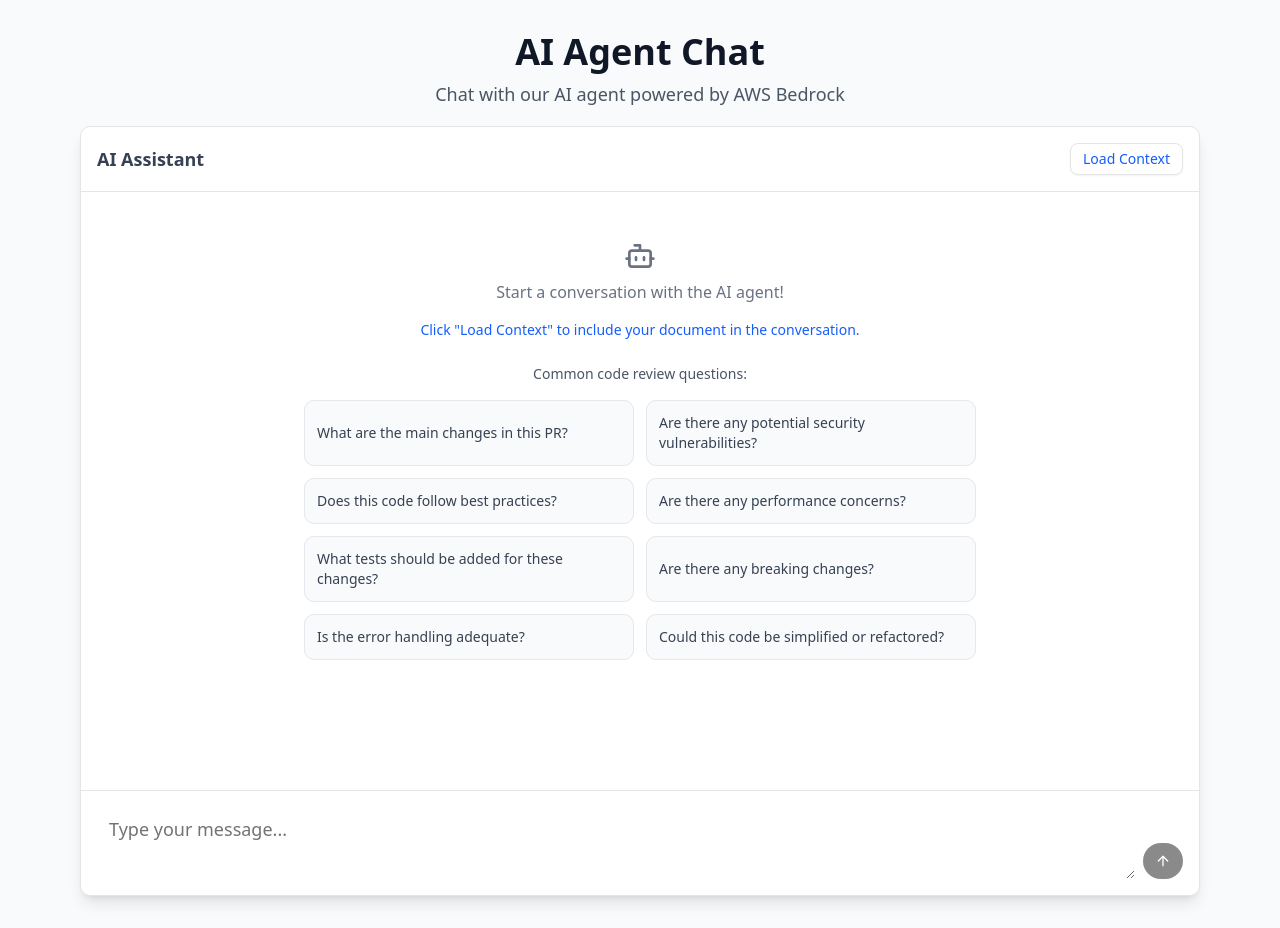
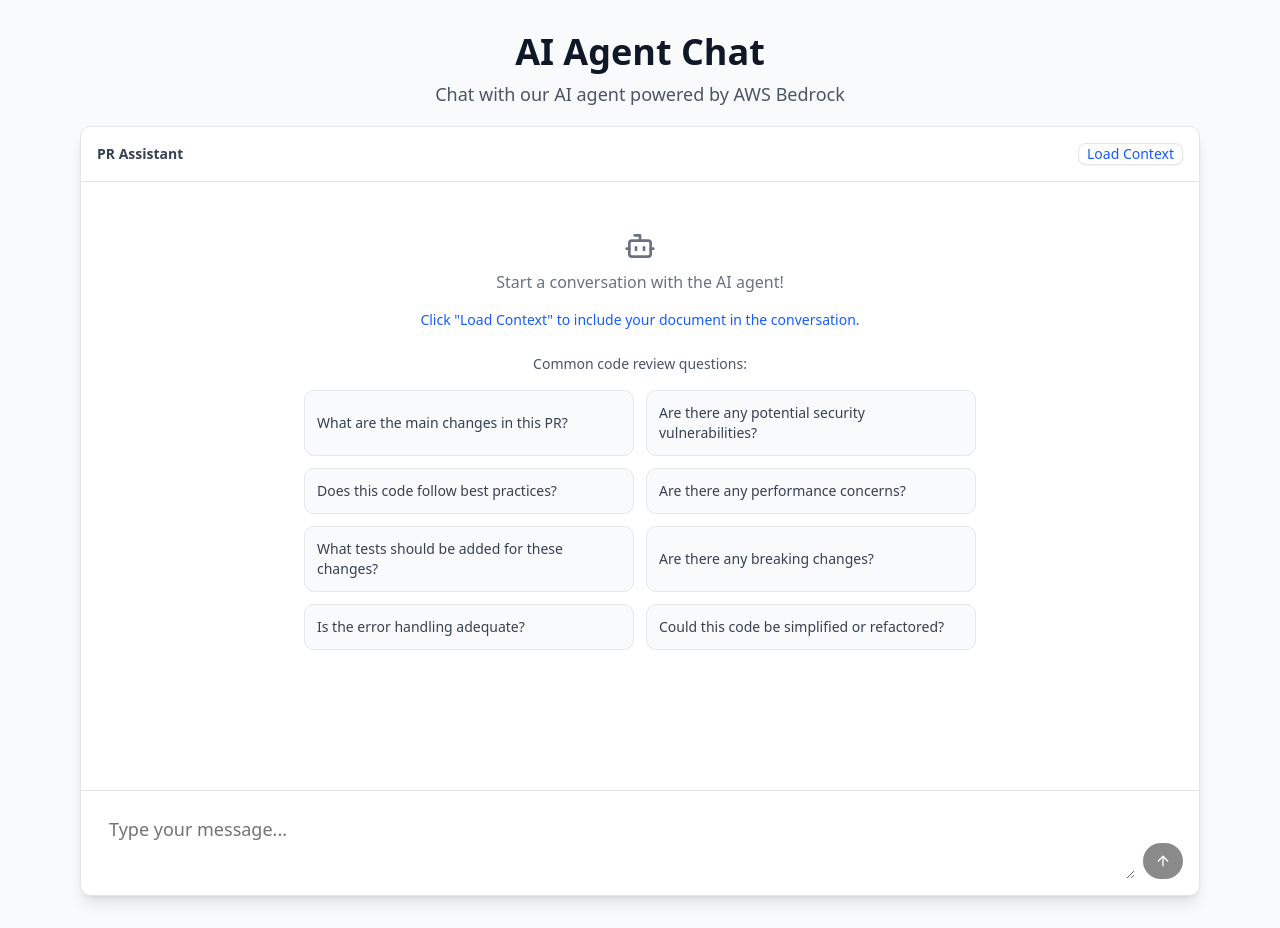
Before and after one commit to stavthal/hackathon-athens-2025, a Next.js app: page /agent in a window 1280 px wide. Built offline with nearby package versions, Linux system fonts and the light colour scheme.

Commit message:
chatbot changes

```diff
--- a/src/components/agent/ChatBox.jsx
+++ b/src/components/agent/ChatBox.jsx
@@ -156,20 +156,20 @@ export default function ChatBox({ user_input }) {
       <Card className="flex flex-col h-[770px] shadow-lg">
         {/* Header with Load Context and Clear Button */}
         <div className="flex justify-between items-center p-4 border-b">
-          <h3 className="text-lg font-semibold text-gray-700">AI Assistant</h3>
+          <h3 className="text-sm font-semibold text-gray-700">PR Assistant</h3>
           <div className="flex gap-2">
             {!contextLoaded && user_input && (
               <Button
                 onClick={loadContext}
                 variant="outline"
-                size="sm"
-                className="text-blue-600 hover:text-blue-700 hover:bg-blue-50"
+                size="xs"
+                className="px-2 text-blue-600 hover:text-blue-700 hover:bg-blue-50"
               >
                 Load Context
               </Button>
             )}
             {contextLoaded && (
-              <span className="text-sm text-green-600 font-medium px-2 py-1 bg-green-50 rounded">
+              <span className="text-xs text-green-600 font-medium px-2 py-1 bg-green-50 rounded">
                 Context Loaded
               </span>
             )}
@@ -177,11 +177,10 @@ export default function ChatBox({ user_input }) {
               <Button
                 onClick={clearConversation}
                 variant="outline"
-                size="sm"
+                size="xs"
                 className="text-red-600 hover:text-red-700 hover:bg-red-50"
               >
-                <LucideTrash2 className="w-4 h-4 mr-2" />
-                Clear Chat
+                <LucideTrash2 className="w-4 h-4 mx-2" />
               </Button>
             )}
           </div>
--- a/src/contexts/AppContext.js
+++ b/src/contexts/AppContext.js
@@ -1,4 +1,4 @@
-import { createContext, useContext, useState } from 'react';
+import { createContext, useContext, useState } from "react";
 
 const AppContext = createContext();
 
@@ -7,16 +7,18 @@ export const AppProvider = ({ children }) => {
 
   const collapsePRList = () => setIsPRListCollapsed(true);
   const expandPRList = () => setIsPRListCollapsed(false);
-  const togglePRList = () => setIsPRListCollapsed(prev => !prev);
+  const togglePRList = () => setIsPRListCollapsed((prev) => !prev);
 
   return (
-    <AppContext.Provider value={{
-      isPRListCollapsed,
-      collapsePRList,
-      expandPRList,
-      togglePRList,
-      setIsPRListCollapsed
-    }}>
+    <AppContext.Provider
+      value={{
+        isPRListCollapsed,
+        collapsePRList,
+        expandPRList,
+        togglePRList,
+        setIsPRListCollapsed,
+      }}
+    >
       {children}
     </AppContext.Provider>
   );
@@ -25,7 +27,7 @@ export const AppProvider = ({ children }) => {
 export const useAppContext = () => {
   const context = useContext(AppContext);
   if (!context) {
-    throw new Error('useAppContext must be used within an AppProvider');
+    throw new Error("useAppContext must be used within an AppProvider");
   }
   return context;
 };
```
Also changed, not shown: src/app/page.js (line endings or trailing spaces).
